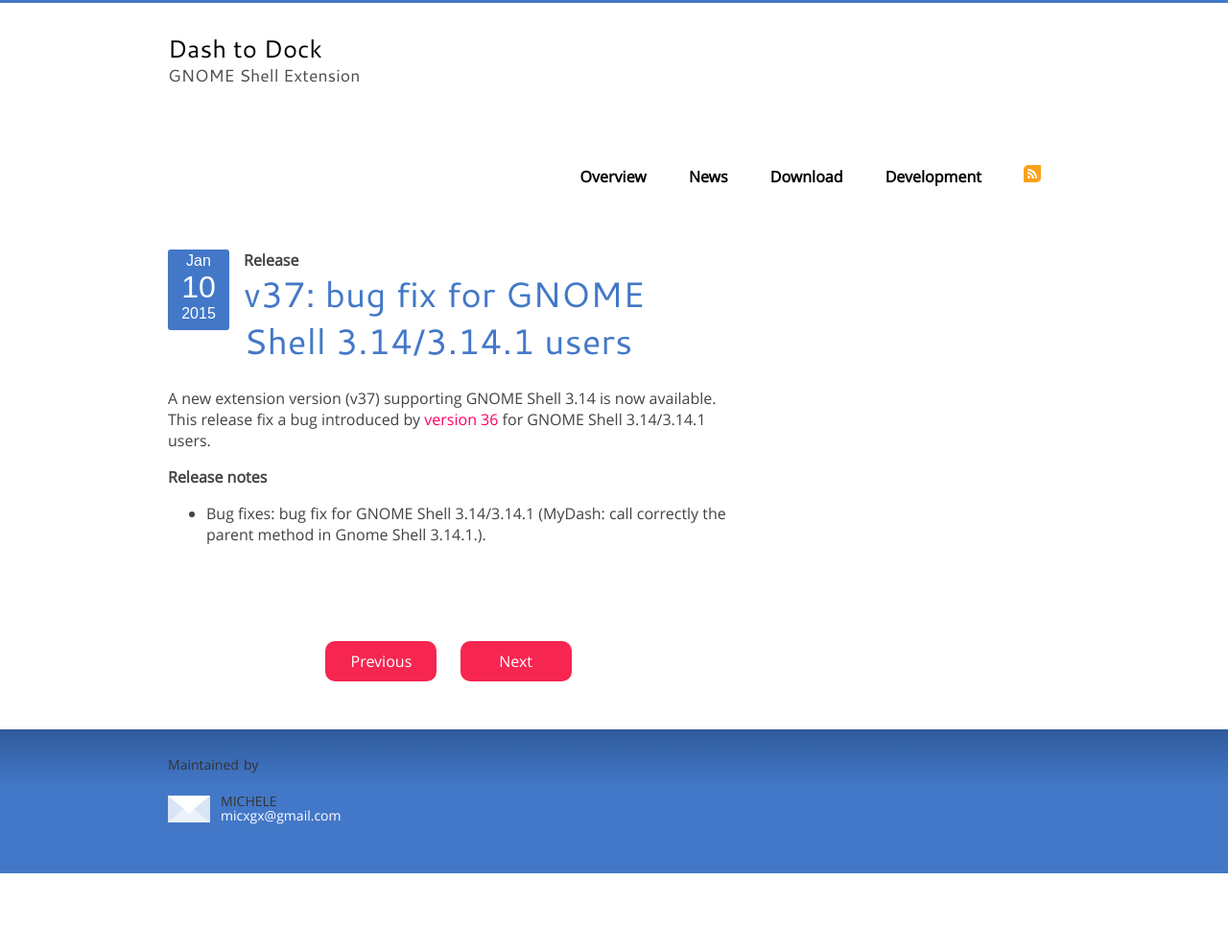
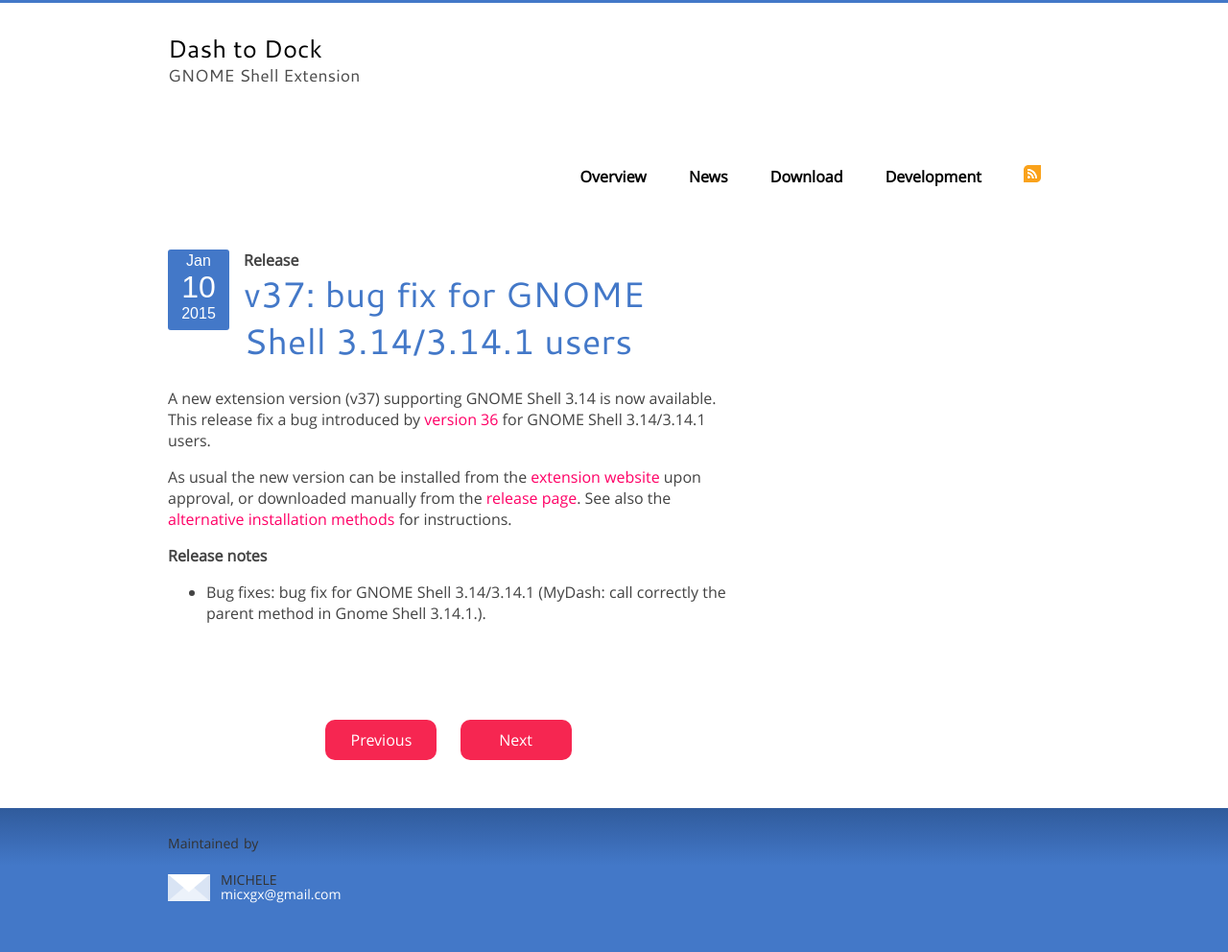
Before and after one commit to micheleg/dash-to-dock, a Jekyll site: the page built from _posts/2015-01-10-new-release-v37.md, in a window 1280 px wide. Shown: the whole page at 96% size. Built offline with Jekyll 4.4.1, drawn with Linux system fonts in a browser that asks for light colours; Markdown is read by kramdown in place of the engine named in the settings; before the commit the page ends 910 px from its top, so only the background shows below that.

Commit message:
Update v37 release not with link to downloads.

```diff
--- a/_posts/2015-01-10-new-release-v37.md
+++ b/_posts/2015-01-10-new-release-v37.md
@@ -10,6 +10,10 @@
 
 <!--more-->
 
+As usual the new version can be installed from the [extension website](https://extensions.gnome.org/extension/307/dash-to-dock/)
+upon approval, or downloaded manually from the [release page]({{ site.release_page_url }}).
+See also the [alternative installation methods]({{ relative }}/download.html) for instructions.
+
 **Release notes**
 
 * Bug fixes: bug fix for GNOME Shell 3.14/3.14.1 (MyDash: call correctly the parent method in Gnome Shell 3.14.1.).
```
